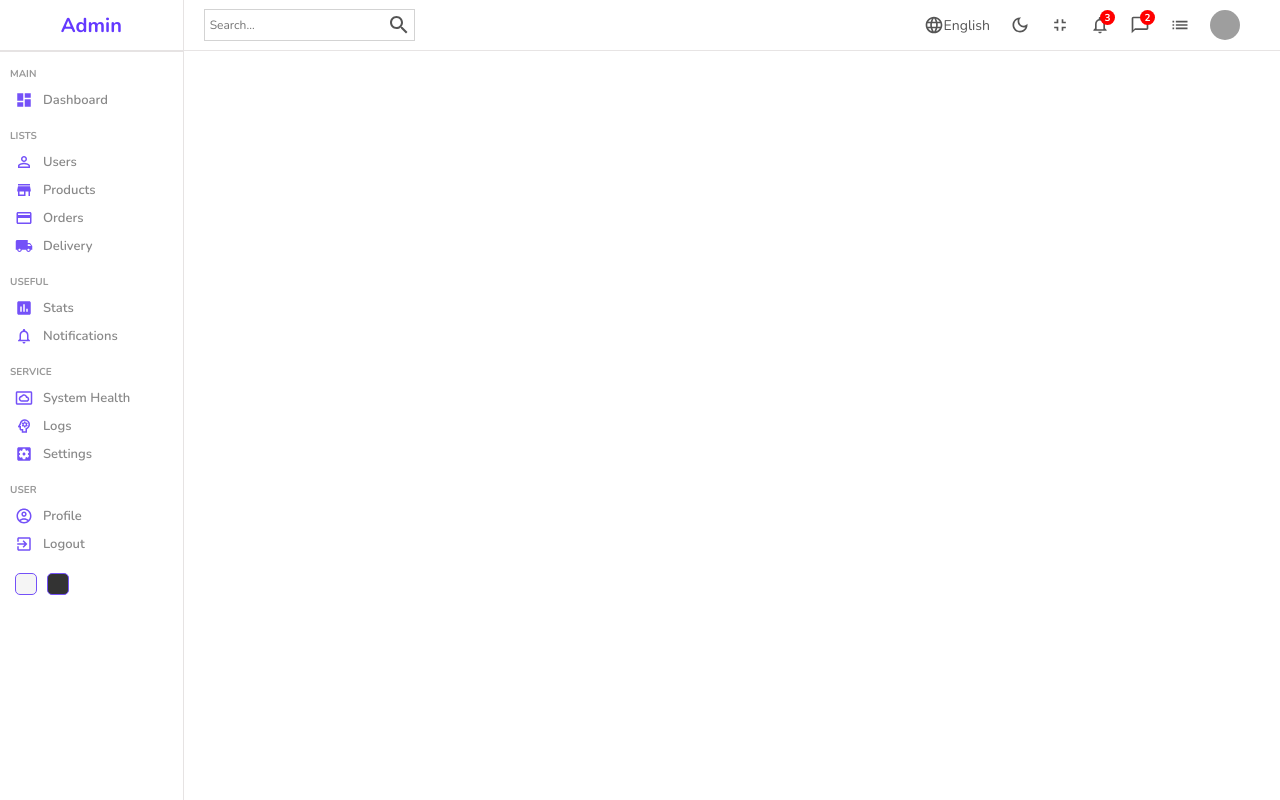
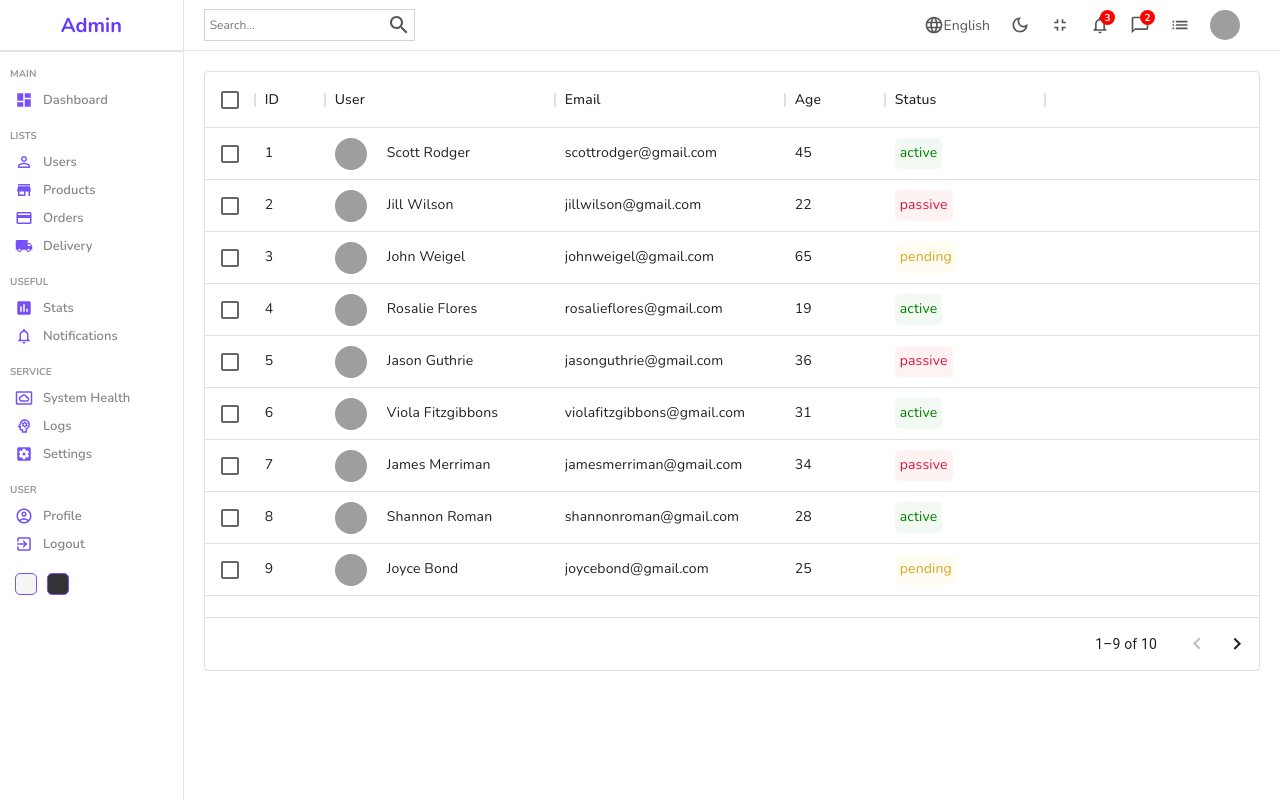
Before and after one commit to daw-maj-pl/admin-dashboard, a React (Create React App) app: page /users in a window 1280 px wide. Built offline with nearby package versions, Linux system fonts and the light colour scheme; grey boxes are pictures that could not be loaded.

Commit message:
Import and render Datatable component

```diff
--- a/src/pages/list/List.jsx
+++ b/src/pages/list/List.jsx
@@ -1,6 +1,7 @@
 import './list.scss';
 import Sidebar from '../../components/sidebar/Sidebar';
 import Navbar from '../../components/navbar/Navbar';
+import Datatable from '../../components/datatable/Datatable';
 
 const List = () => {
   return (
@@ -8,6 +9,7 @@ const List = () => {
       <Sidebar />
       <div className="listContainer">
         <Navbar />
+        <Datatable />
       </div>
     </div>
   );
```
